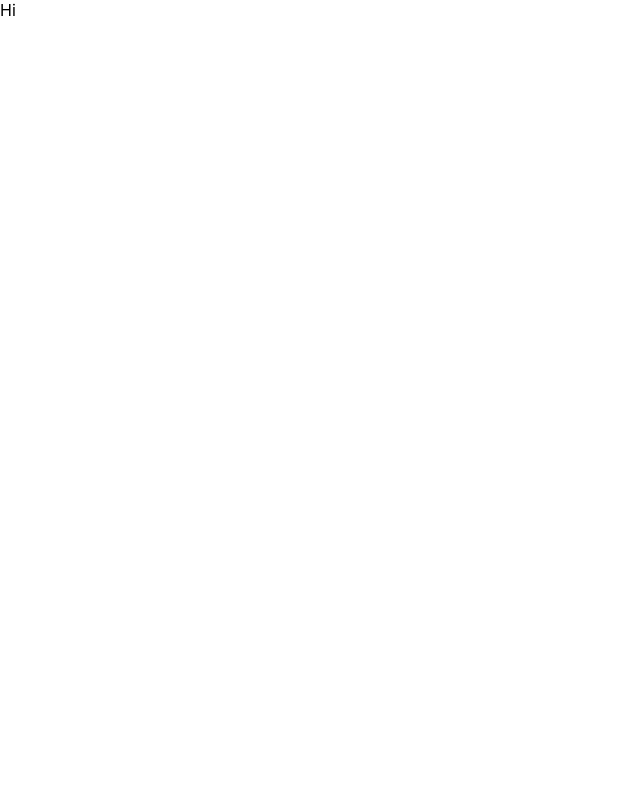
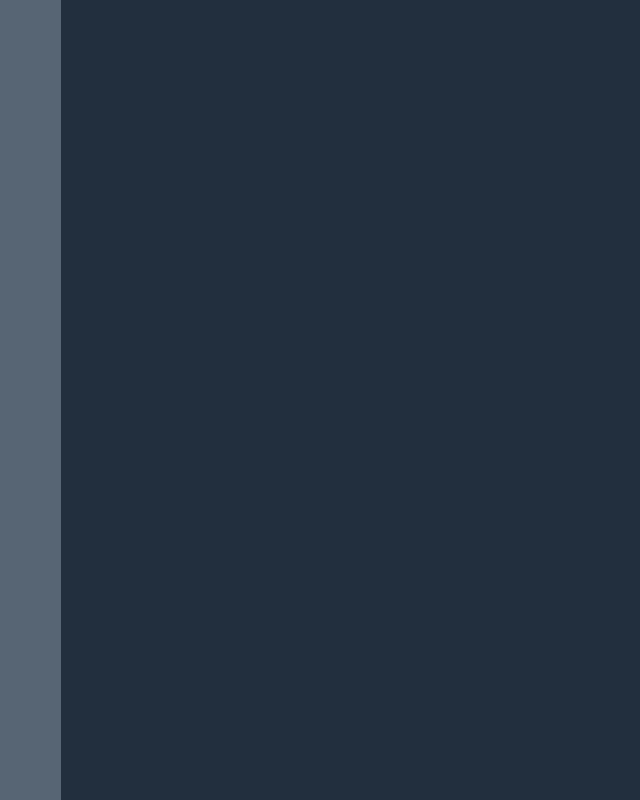
Before and after one commit to zsozsi-fekete/simple-paint-react, a React (Create React App) app in the folder simple-paint/: page / in a window 1280 px wide. Shown: the whole page, without its empty margins (0-640 px from the left). Built offline with nearby package versions, Linux system fonts and the light colour scheme.

Commit message:
Created MainLayout

```diff
--- a/simple-paint/package.json
+++ b/simple-paint/package.json
@@ -10,9 +10,11 @@
     "@types/node": "^12.0.0",
     "@types/react": "^17.0.0",
     "@types/react-dom": "^17.0.0",
+    "@types/styled-components": "^5.1.9",
     "react": "^17.0.2",
     "react-dom": "^17.0.2",
     "react-scripts": "4.0.3",
+    "styled-components": "^5.3.0",
     "typescript": "^4.1.2",
     "web-vitals": "^1.0.1"
   },
--- a/simple-paint/src/App.tsx
+++ b/simple-paint/src/App.tsx
@@ -1,10 +1,14 @@
 import React from 'react';
+import MainLayout from './layouts/MainLayout';
 
 function App(): JSX.Element {
   return (
-    <div>
-      Hi
-    </div>
+    <MainLayout>
+      {{
+        toolbar: <div />,
+        playground: <div />,
+      }}
+    </MainLayout>
   );
 }
 
--- /dev/null
+++ b/simple-paint/src/layouts/MainLayout.tsx
@@ -0,0 +1,40 @@
+import { FC } from 'react';
+import styled from 'styled-components';
+
+interface IProps {
+  children: {
+    toolbar: JSX.Element,
+    playground: JSX.Element,
+  }
+}
+
+const MainContainer = styled.div`
+  display: flex;
+  flex-direction: row;
+  height: 100vh;
+`;
+const ToolbarContainer = styled.div`
+  background-color: #576574;
+  flex: 1;
+`;
+const PlaygroundContainer = styled.div`
+  background-color: #222f3e;
+  flex: 20;
+  position: relative;
+`;
+
+const MainLayout: FC<IProps> = ({ children }) => {
+  const { toolbar, playground } = children;
+  return (
+    <MainContainer>
+      <ToolbarContainer>
+        {toolbar}
+      </ToolbarContainer>
+      <PlaygroundContainer>
+        {playground}
+      </PlaygroundContainer>
+    </MainContainer>
+  );
+};
+
+export default MainLayout;
```
Also changed, not shown: 1 other file (tests, documents, lock files or other folders).
